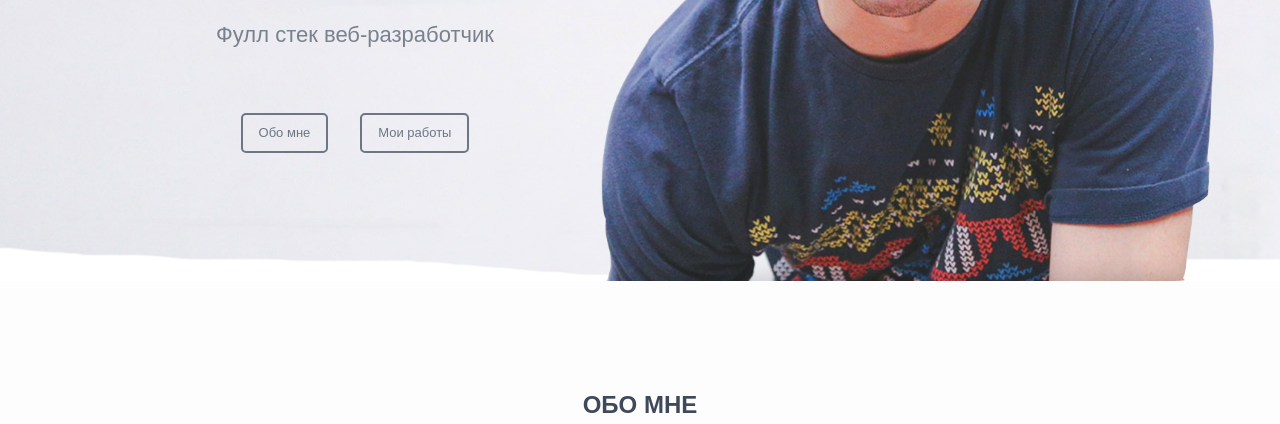
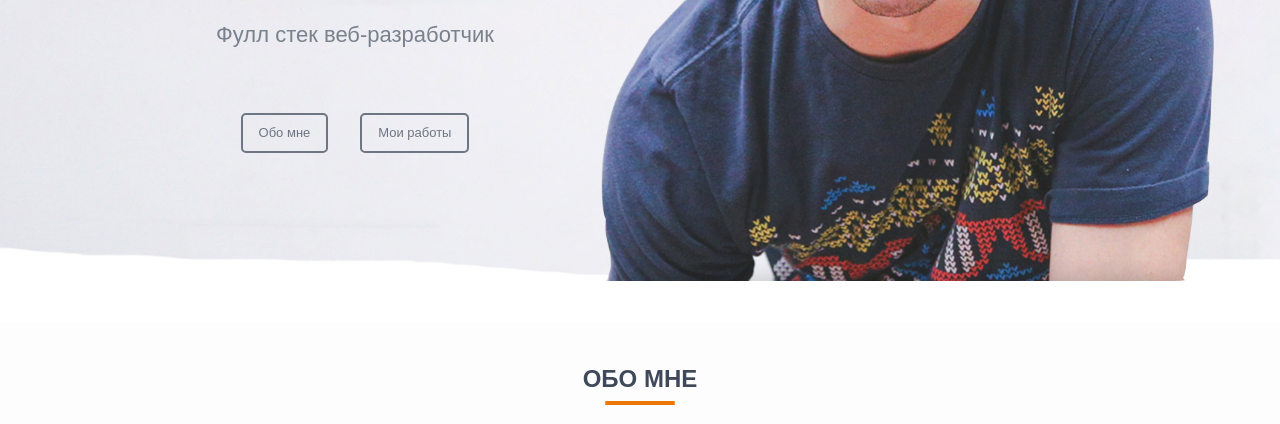
Before and after one commit to Hansertop/Hansertop.github.io, a plain HTML site: page mainPractic/test.html in a window 1280 px wide. Shown: the part 519-943 px from the top of the page. Drawn offline with Linux system fonts and the light colour scheme; files whose address does not match are found by name; a web font is replaced by a local one.

Commit message:
Add files via upload

```diff
--- a/mainPractic/src/css/test.css
+++ b/mainPractic/src/css/test.css
@@ -175,8 +175,6 @@ nav{
     transform: scale(1.1);
 }
 .second h2{
-    padding: 110px;
-      padding-bottom: 110px;
     width: 100%;
     height: 100%;
     text-align: center;
@@ -191,7 +189,10 @@ nav{
 }
 
 .cherta1{
-
+    display: block;
+    margin-left: auto;
+    margin-right: auto;
+    margin-bottom: 30px;
 }
 
 .photo{
--- a/mainPractic/test.html
+++ b/mainPractic/test.html
@@ -61,10 +61,10 @@
    </main>
 
     <div class="second"> <div class="title_second">
-    <div class="container h-100"> <div class="row align-items-center h-100">
-    <div class="col-xxl-2 justify-content-center">
+    <div class="container h-100"> <div class="row text-center align-items-center h-100 mt-5 pt-5">
+    <div class="col-xxl-2">
     <h2>ОБО МНЕ</h2>
-       </div> </div>  </div>
+        </div>  </div>
 
     <img src="src/image/cherta.jpg" class="cherta1">
     <img src="src/image/grayboy.png" class="photo">
@@ -76,7 +76,7 @@
 
     <input type="submit" value="Скачать резюме" class="input_type">
     </div>
-    </div>
+    </div> </div>
 
     <div class="third"> <div class="title_third">
     <h2>ЧТО Я УМЕЮ</h2>
```
